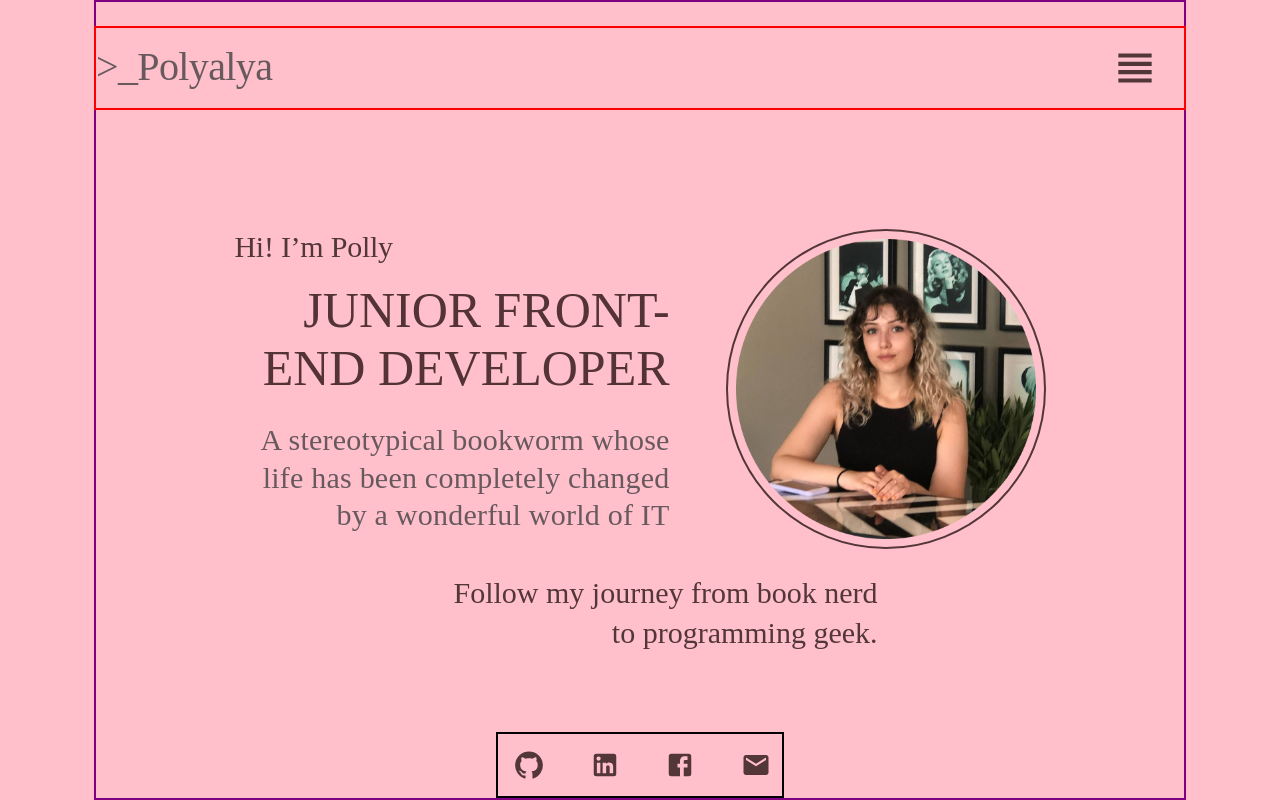
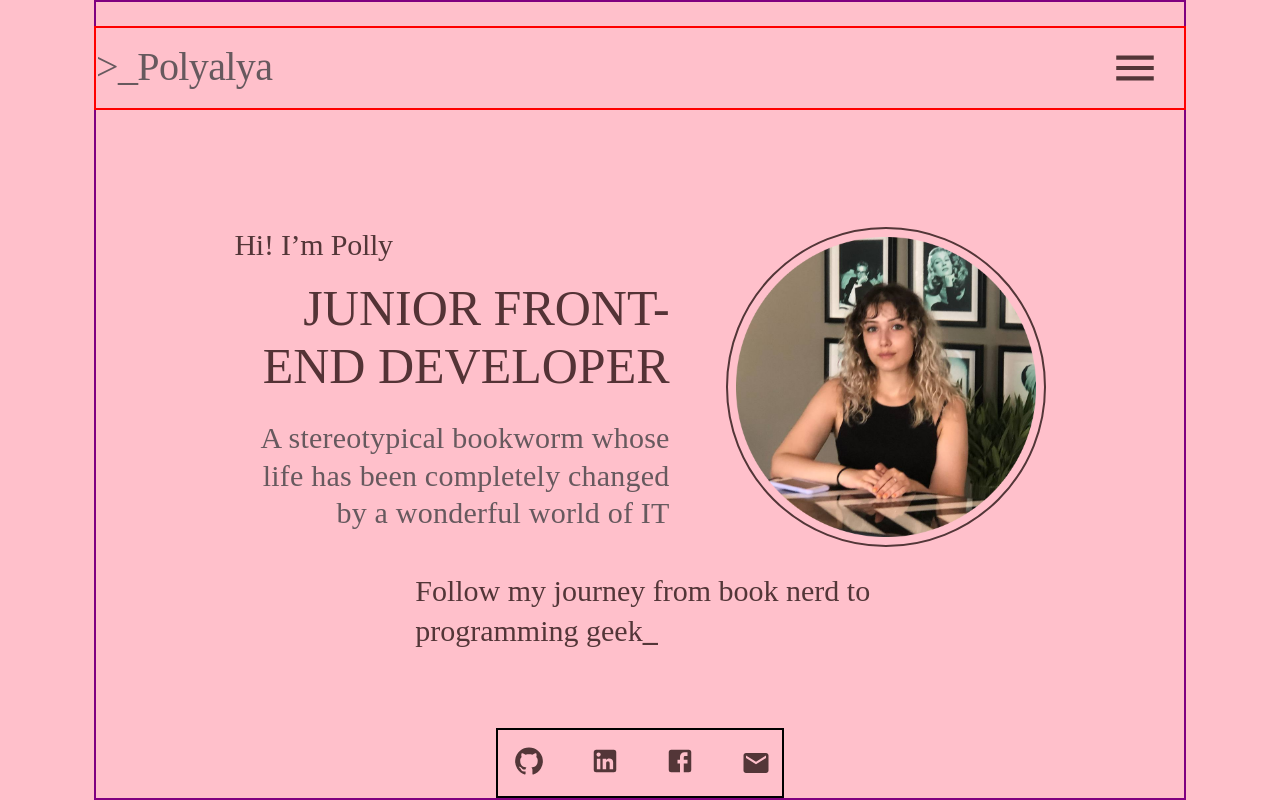
Before and after one commit to polyalyameow/Portfolio, a React (Vite) app: page / in a window 1280 px wide. Built offline with nearby package versions, Linux system fonts and the light colour scheme; a web font is replaced by a local one.

Commit message:
added content + footer

```diff
--- a/package.json
+++ b/package.json
@@ -11,7 +11,8 @@
   },
   "dependencies": {
     "react": "^18.2.0",
-    "react-dom": "^18.2.0"
+    "react-dom": "^18.2.0",
+    "react-router-dom": "^6.16.0"
   },
   "devDependencies": {
     "@types/react": "^18.2.15",
--- a/src/App.tsx
+++ b/src/App.tsx
@@ -1,4 +1,4 @@
-
+import { BrowserRouter, Route, Routes } from "react-router-dom";
 import HeroSection from './components/HeroSection/HeroSection';
 
 
--- /dev/null
+++ b/src/components/Content/Content.css
@@ -0,0 +1,17 @@
+
+.blink {
+  animation: blink-animation 2s steps(5, start) infinite;
+  font-weight: bold;
+  font-size: 30px;
+
+}
+@keyframes blink-animation {
+  to {
+    visibility: hidden;
+  }
+}
+@-webkit-keyframes blink-animation {
+  to {
+    visibility: hidden;
+  }
+}
--- a/src/components/Content/Content.tsx
+++ b/src/components/Content/Content.tsx
@@ -1,12 +1,18 @@
 import React from 'react'
-import avatar from "../../../public/images/avatar.png"
+import avatar from "../Images/avatar.png"
 import Box from '@mui/material/Box';
 import Avatar from '@mui/material/Avatar';
 import Typography from '@mui/material/Typography';
 
 
+import "./Content.css"
+
+
+
 const Content = () => {
+
   return (
+
     <Box sx={{ display: "flex", flexDirection:"column", alignItems:"center"}}>
     <Box sx={{display: "flex", flexDirection:"row-reverse", justifyContent:"center", width: "80%", paddingTop: 5}}>
         <Avatar alt="Polyalya"
@@ -19,9 +25,10 @@ const Content = () => {
         </Box>
 
     </Box>
-    <Box sx={{width: "40%", marginTop: 3, paddingLeft: 5}}>
-        <Typography variant="h5" component="h5" align="right">Follow my journey from book nerd to programming geek.</Typography>
-    </Box>
+    <Box sx={{width: "45%", marginTop: 3, paddingLeft: 5}}>
+        <Typography variant="h5" component="h5" align="left">Follow my journey from book nerd to programming geek<span className="blink">&#95;</span></Typography>
+
+        </Box>
     </Box>
   )
 }
--- a/src/components/Footer/Footer.tsx
+++ b/src/components/Footer/Footer.tsx
@@ -9,6 +9,8 @@ import LinkedInIcon from '@mui/icons-material/LinkedIn';
 import FacebookIcon from '@mui/icons-material/Facebook';
 import MailIcon from '@mui/icons-material/Mail';
 
+import Link from '@mui/material/Link';
+
 const Footer = () => {
   return (
     <>
@@ -16,17 +18,17 @@ const Footer = () => {
         <List sx={{display:'flex', flexDirection: 'row', justifyContent: 'space-between', width: "80%", border: '2px solid black'}}>
             <ListItem sx={{ width: "20%"}}>
                 <ListItemIcon sx={{}}>
-                    <GitHubIcon sx={{color: "#533638", fontSize: "30px"}}/>
+                <Link href="https://github.com/polyalyameow?tab=repositories" underline="none" target="_blank" rel="noopener"><GitHubIcon sx={{color: "#533638", fontSize: "30px"}}></GitHubIcon></Link>
                 </ListItemIcon>
             </ListItem>
             <ListItem sx={{ width: "20%"}}>
                 <ListItemIcon>
-                    <LinkedInIcon sx={{color: "#533638", fontSize: "30px"}}/>
+                <Link href="https://www.linkedin.com/in/polina-bass-larsson-a2b014289/?locale=sv_SE" underline="none" target="_blank" rel="noopener"><LinkedInIcon sx={{color: "#533638", fontSize: "30px"}}></LinkedInIcon></Link>
                 </ListItemIcon>
             </ListItem>
             <ListItem sx={{ width: "20%"}}>
                 <ListItemIcon>
-                    <FacebookIcon sx={{color: "#533638", fontSize: "30px"}}/>
+                <Link href="https://www.facebook.com/polina.bass.9" underline="none" target="_blank" rel="noopener"><FacebookIcon sx={{color: "#533638", fontSize: "30px"}}></FacebookIcon></Link>
                 </ListItemIcon>
             </ListItem>
             <ListItem sx={{ width: "20%"}}>
--- a/src/components/HeroSection/HeroSection.tsx
+++ b/src/components/HeroSection/HeroSection.tsx
@@ -1,6 +1,7 @@
 import React from 'react'
 import NavBar from '../NavBar/NavBar';
 import Content from '../Content/Content';
+
 
 
 import Box from '@mui/material/Box';
@@ -9,11 +10,14 @@ import Footer from '../Footer/Footer';
 
 const HeroSection = () => {
   return (
+    <>
     <Box sx={{ display: 'flex', flexDirection: 'column', width: "85%", alignItems: 'center', justifyContent: 'space-between', border: "2px solid purple"}}>
      <NavBar/>
      <Content />
      <Footer/>
     </Box>
+
+ </>
   )
 }
 
--- a/src/components/NavBar/NavBar.tsx
+++ b/src/components/NavBar/NavBar.tsx
@@ -1,8 +1,9 @@
 import React, {useState} from "react";
+
 
 import Tooltip from '@mui/material/Tooltip';
 
-import ViewHeadlineIcon from '@mui/icons-material/ViewHeadline';
+import MenuIcon from '@mui/icons-material/Menu';
 import HomeOutlinedIcon from '@mui/icons-material/HomeOutlined';
 import HomeRepairServiceOutlinedIcon from '@mui/icons-material/HomeRepairServiceOutlined';
 import MailOutlinedIcon from '@mui/icons-material/MailOutlined';
@@ -21,7 +22,7 @@ const NavBar = () => {
         </Box>
 
         <Box sx={{ display: 'flex', flexDirection: 'row-reverse', alignSelf: "center"}}>
-          <ViewHeadlineIcon sx={{fontSize: 50, pl: 10, pr: 3, color: "#533638"}} onClick={() => setShow(prev => !prev)}></ViewHeadlineIcon>
+          <MenuIcon sx={{fontSize: 50, pl: 10, pr: 3, color: "#533638"}} onClick={() => setShow(prev => !prev)}></MenuIcon>
           {show &&
           <Box sx={{ display: 'flex', flexDirection: 'row-reverse'}}>
           <Tooltip title="Home" placement="bottom">
```
Also changed, not shown: src/components/Images/avatar.png (renamed from public/images/avatar.png), 1 other file (tests, documents, lock files or other folders).
